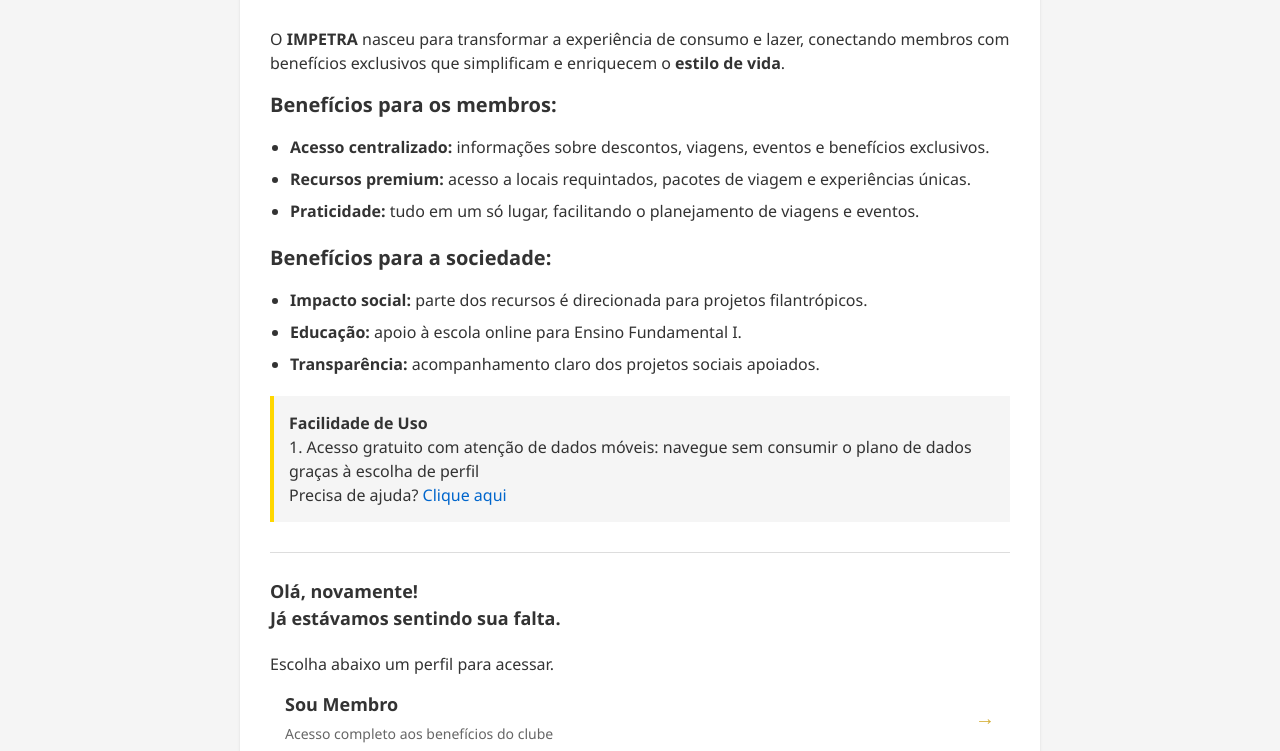
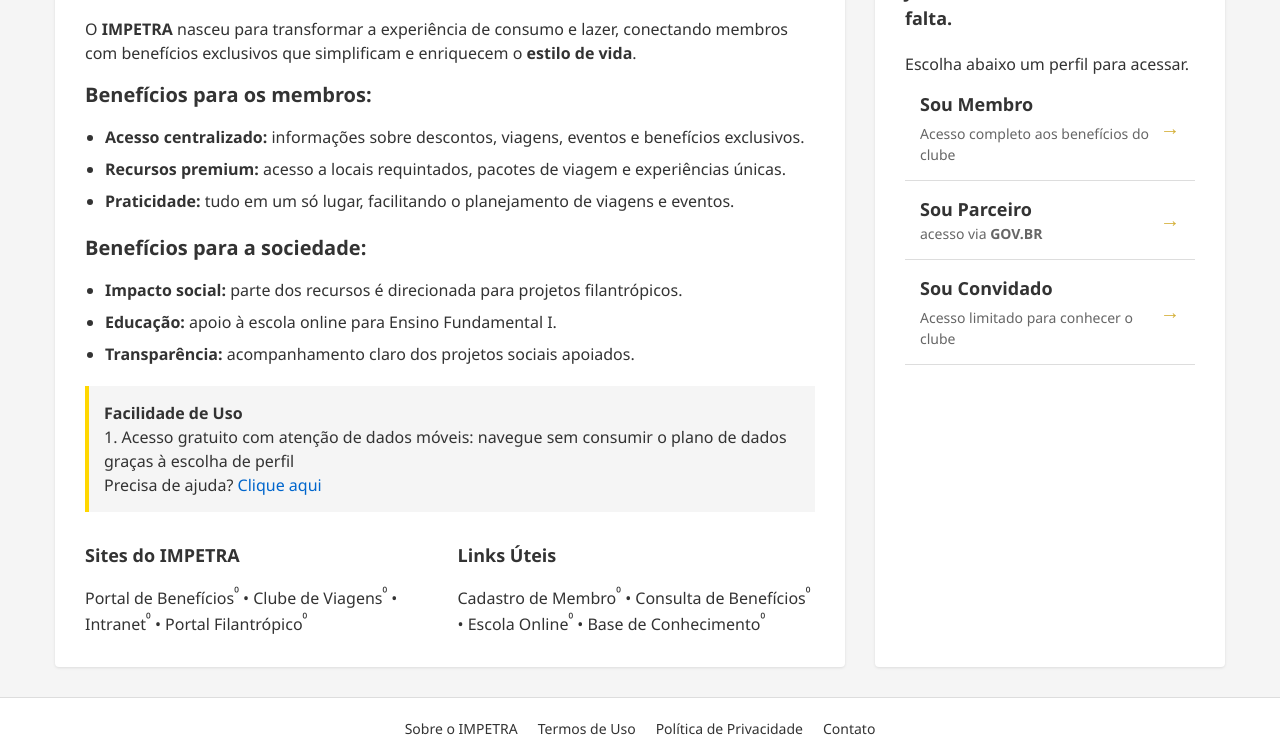
Before and after one commit to brunohpsv/CRG, a plain HTML site: page index.html in a window 1280 px wide. Shown: the part 152-903 px from the top of the page. Drawn offline with Linux system fonts and the light colour scheme.

Commit message:
Update index.html

```diff
--- a/index.html
+++ b/index.html
@@ -1,7 +1,6 @@
 <!DOCTYPE html>
 <html lang="pt-BR">
 <head>
-
     <meta charset="UTF-8">
     <meta name="viewport" content="width=device-width, initial-scale=1.0">
     <title>IMPETRA - Clube de Benefícios Exclusivos</title>
@@ -90,20 +89,36 @@
             color: var(--text-dark);
         }
 
-        /* Main Content - IDÊNTICO à imagem */
+        /* Main Content - Layout de duas colunas */
         .main-content {
+            display: flex;
+            gap: 30px;
+            margin: 20px auto;
+            max-width: 1200px;
+        }
+
+        .info-section {
+            flex: 1;
             background-color: var(--bg-white);
-            margin: 20px auto;
             border-radius: 4px;
             box-shadow: 0 1px 3px rgba(0,0,0,0.1);
-            max-width: 800px;
-            overflow: hidden;
+            padding: 30px;
+        }
+
+        .access-section {
+            width: 350px;
+            background-color: var(--bg-white);
+            border-radius: 4px;
+            box-shadow: 0 1px 3px rgba(0,0,0,0.1);
+            padding: 30px;
         }
 
         .content-header {
             background: linear-gradient(135deg, var(--gold-primary), var(--gold-dark));
             color: var(--text-dark);
             padding: 20px;
+            border-radius: 4px 4px 0 0;
+            margin: -30px -30px 20px -30px;
         }
 
         .content-header h1 {
@@ -111,15 +126,7 @@
             font-weight: 600;
         }
 
-        .content-body {
-            padding: 30px;
-        }
-
         /* Seção de informações - IDÊNTICA à imagem */
-        .info-section {
-            margin-bottom: 30px;
-        }
-
         .info-section h2 {
             font-size: 20px;
             font-weight: 600;
@@ -159,13 +166,7 @@
             text-decoration: underline;
         }
 
-        .divider {
-            height: 1px;
-            background-color: var(--border-gray);
-            margin: 25px 0;
-        }
-
-        /* Seção de saudação - IDÊNTICA à imagem */
+        /* Seção de acesso - IDÊNTICA à imagem */
         .greeting {
             font-size: 18px;
             font-weight: 600;
@@ -173,7 +174,6 @@
             color: var(--text-dark);
         }
 
-        /* Seção de perfis - IDÊNTICA à imagem */
         .profile-options {
             margin-bottom: 30px;
         }
@@ -282,6 +282,14 @@
 
         /* Responsive */
         @media (max-width: 768px) {
+            .main-content {
+                flex-direction: column;
+            }
+
+            .access-section {
+                width: 100%;
+            }
+
             .gov-header .container {
                 flex-direction: column;
                 align-items: flex-start;
@@ -320,14 +328,15 @@
         </div>
     </header>
 
-    <!-- Main Content - IDÊNTICO à imagem -->
-    <main class="main-content">
+    <!-- Main Content - Layout de duas colunas -->
+    <div class="container">
+        <div class="main-content">
+            <!-- Seção de informações sobre a IMPETRA (ESQUERDA) -->
+            <div class="info-section">
                 <div class="content-header">
                     <h1>Você sabe o que é o IMPETRA?</h1>
                 </div>
-        <div class="content-body">
-            <!-- Seção de informações - IDÊNTICA à imagem -->
-            <div class="info-section">
+
                 <p>O <strong>IMPETRA</strong> nasceu para transformar a experiência de consumo e lazer, conectando membros com benefícios exclusivos que simplificam e enriquecem o <strong>estilo de vida</strong>.</p>
 
                 <h2>Benefícios para os membros:</h2>
@@ -349,11 +358,24 @@
                     1. Acesso gratuito com atenção de dados móveis: navegue sem consumir o plano de dados graças à escolha de perfil<br>
                     Precisa de ajuda? <a href="#">Clique aqui</a>
                 </div>
+
+                <!-- Seção de links - IDÊNTICA à imagem -->
+                <div class="links-section">
+                    <div class="links-grid">
+                        <div>
+                            <div class="links-title">Sites do IMPETRA</div>
+                            <div class="link-item">Portal de Benefícios<span class="link-sup">⁰</span> • Clube de Viagens<span class="link-sup">⁰</span> • Intranet<span class="link-sup">⁰</span> • Portal Filantrópico<span class="link-sup">⁰</span></div>
+                        </div>
+                        <div>
+                            <div class="links-title">Links Úteis</div>
+                            <div class="link-item">Cadastro de Membro<span class="link-sup">⁰</span> • Consulta de Benefícios<span class="link-sup">⁰</span> • Escola Online<span class="link-sup">⁰</span> • Base de Conhecimento<span class="link-sup">⁰</span></div>
+                        </div>
+                    </div>
+                </div>
             </div>
 
-            <div class="divider"></div>
-
-            <!-- Seção de saudação - IDÊNTICA à imagem -->
+            <!-- Seção de acesso (DIREITA) -->
+            <div class="access-section">
                 <div class="greeting">
                     Olá, novamente!<br>
                     Já estávamos sentindo sua falta.
@@ -387,24 +409,9 @@
                         <div class="profile-arrow">→</div>
                     </div>
                 </div>
-
-            <div class="divider"></div>
-
-            <!-- Seção de links - IDÊNTICA à imagem -->
-            <div class="links-section">
-                <div class="links-grid">
-                    <div>
-                        <div class="links-title">Sites do IMPETRA</div>
-                        <div class="link-item">Portal de Benefícios<span class="link-sup">⁰</span> • Clube de Viagens<span class="link-sup">⁰</span> • Intranet<span class="link-sup">⁰</span> • Portal Filantrópico<span class="link-sup">⁰</span></div>
-                    </div>
-                    <div>
-                        <div class="links-title">Links Úteis</div>
-                        <div class="link-item">Cadastro de Membro<span class="link-sup">⁰</span> • Consulta de Benefícios<span class="link-sup">⁰</span> • Escola Online<span class="link-sup">⁰</span> • Base de Conhecimento<span class="link-sup">⁰</span></div>
             </div>
         </div>
     </div>
-        </div>
-    </main>
 
     <!-- Footer - IDÊNTICO à imagem -->
     <footer class="gov-footer">
@@ -445,11 +452,15 @@
             if (document.body.classList.contains('high-contrast')) {
                 document.body.style.backgroundColor = '#000';
                 document.body.style.color = '#FFF';
-                document.querySelector('.main-content').style.backgroundColor = '#333';
+                document.querySelectorAll('.info-section, .access-section').forEach(section => {
+                    section.style.backgroundColor = '#333';
+                });
             } else {
                 document.body.style.backgroundColor = '';
                 document.body.style.color = '';
-                document.querySelector('.main-content').style.backgroundColor = '';
+                document.querySelectorAll('.info-section, .access-section').forEach(section => {
+                    section.style.backgroundColor = '';
+                });
             }
         });
     </script>
```
Lines whose indentation alone changed are shown as unchanged.
